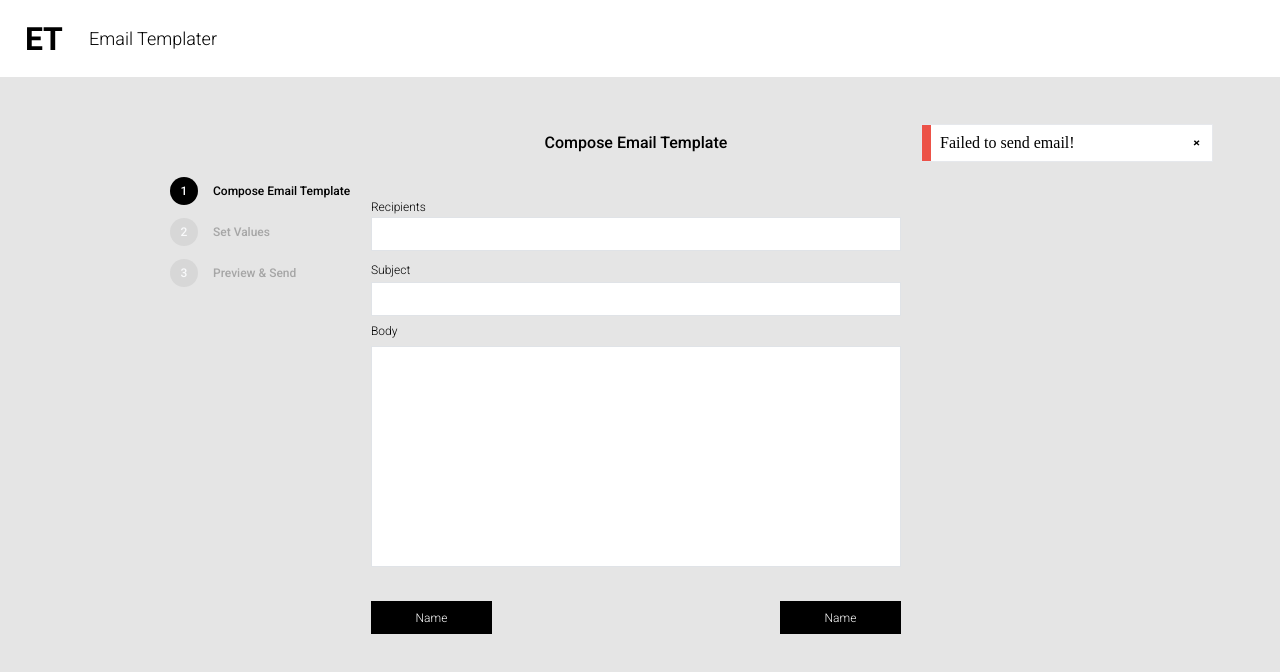
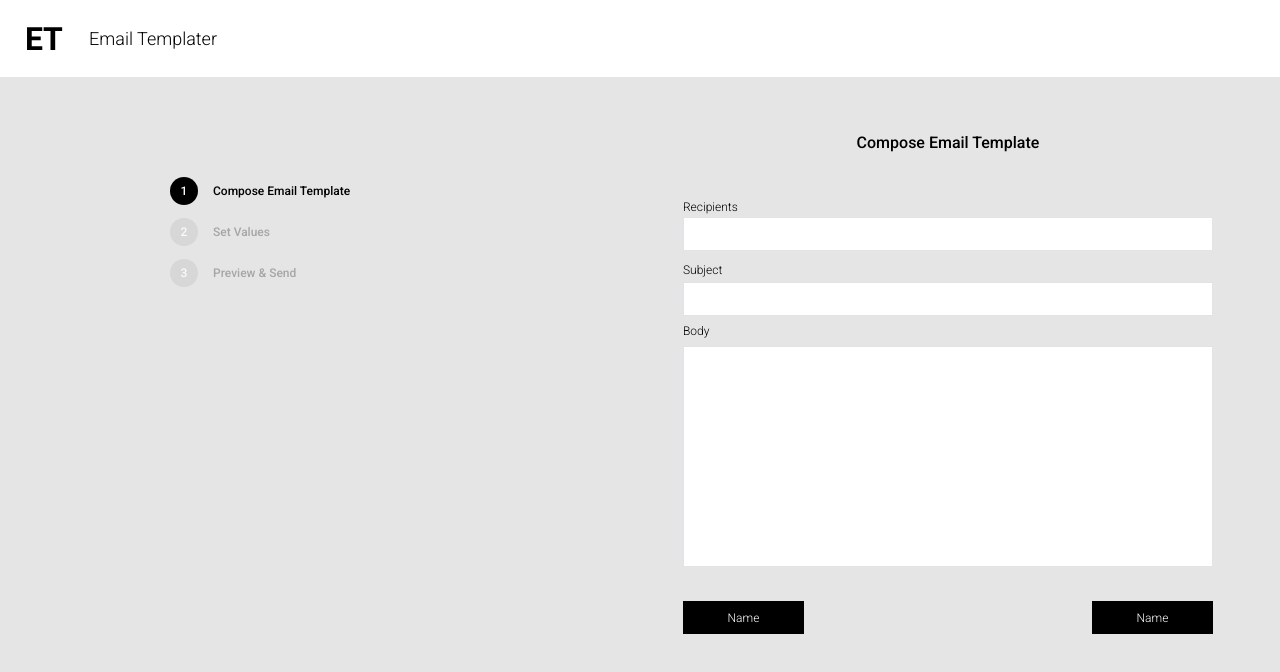
Before and after one commit to Sasha-Krasnoshchokov/email_template, a React (Create React App) app: page / in a window 1280 px wide. Shown: the top 672 px of the page. Built offline with nearby package versions, Linux system fonts and the light colour scheme.

Commit message:
HTML_CSS done

```diff
--- a/src/components/Main/Main.js
+++ b/src/components/Main/Main.js
@@ -1,4 +1,4 @@
-import { Feedback } from './Feedback/Feedback';
+// import { Feedback } from './Feedback/Feedback';
 import './Main.scss';
 import { Menu } from './Menu/Menu';
 import { Templates } from './Templates/Templates';
@@ -10,7 +10,7 @@ export function Main() {
 
         <Menu />
         <Templates />
-        <Feedback />
+        {/* <Feedback /> */}
 
       </main>
     </>
```
